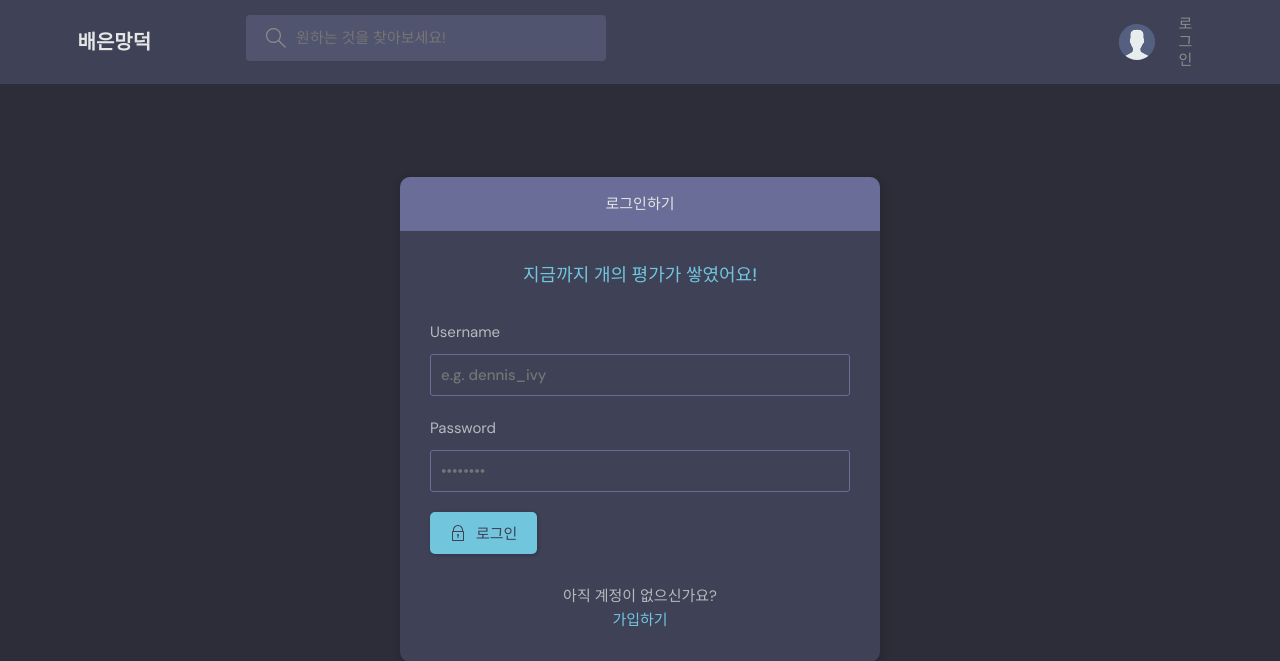
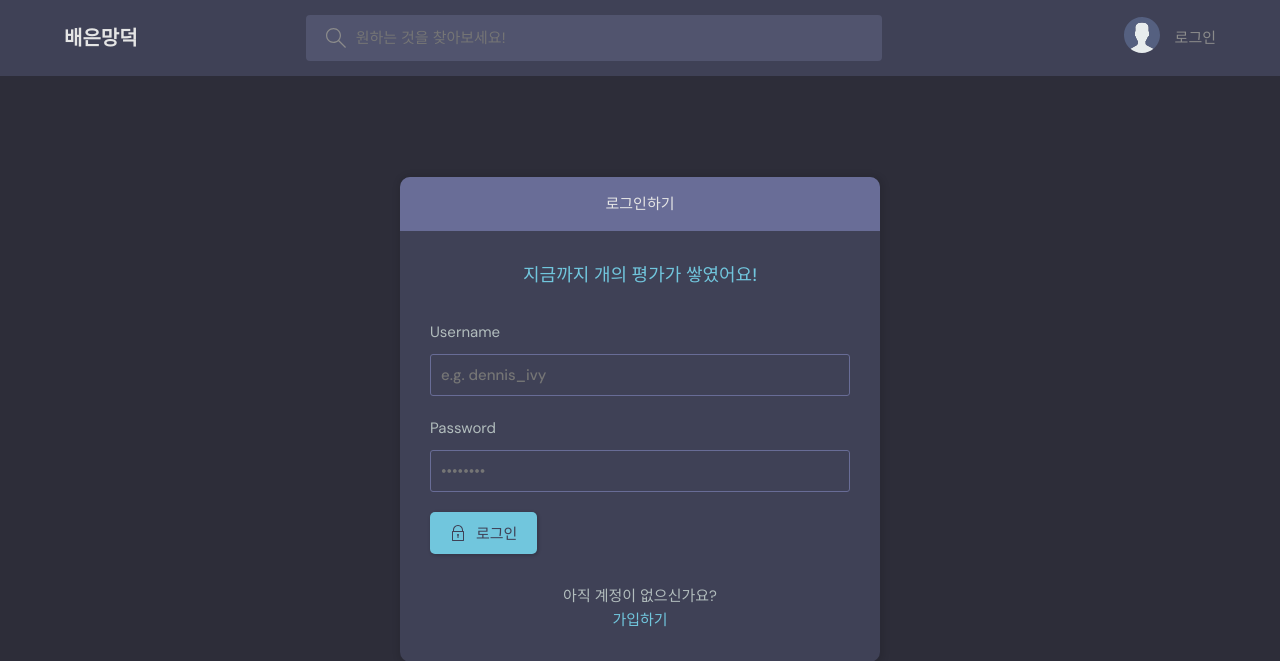
Before and after one commit to SeoheeMa/online-community, a Django app: a page that uses templates/main.html in a window 1280 px wide. Shown: the top 661 px of the page. Run offline with Django 5.2, Linux system fonts and the light colour scheme.

Commit message:
Navbar 와 main 의 alignment 조정

```diff
--- a/static/styles/style.css
+++ b/static/styles/style.css
@@ -266,13 +266,20 @@ a {
 ================================*/
 
 .header {
-  padding: 1.5rem;
+  padding: 1.5rem 0;
   background-color: var(--color-dark);
 }
 
 .header>.container {
   display: flex;
-  gap: 9.5rem;
+}
+
+.header__logo{
+  flex-basis: 18%;
+}
+
+.header__user{
+  flex-basis: 25%;
 }
 
 .header__logo,
@@ -300,6 +307,10 @@ a {
   align-items: center;
   gap: 1rem;
   border-radius: 4px;
+}
+
+.header__search{
+  flex-basis: 50%;
 }
 
 .header__search svg {
@@ -340,8 +351,10 @@ a {
 }
 
 .header__menu {
-  margin-left: auto;
   position: relative;
+  width: 30rem;
+  display: flex;
+  justify-content: flex-end;
 }
 
 .header__menu a {
@@ -397,6 +410,7 @@ a {
   display: flex;
   justify-content: space-between;
   align-items: flex-start;
+  padding: 4px;
 }
 
 .layout--3>.container>div:first-child {
--- a/templates/main.html
+++ b/templates/main.html
@@ -11,7 +11,6 @@
 </head>
 
 <body>
-
     {% include 'navbar.html' %}
 
     {% if messages %}
--- a/templates/navbar.html
+++ b/templates/navbar.html
@@ -1,6 +1,17 @@
+<style>
+    .header{
+        width: 100%;
+    }
+    .header .container{
+        display: flex;
+        justify-content: space-between;
+        align-items: center;
+    }
+</style>
+
 {% load static %}
 <header class="header header--loggedIn">
-    <div class="container">
+    <div class="container d-flex justify-content-evenly">
             <a href="{% url 'home' %}" class="header__logo">
                 <h1>배은망덕</h1>
             </a>
@@ -15,10 +26,10 @@
                     <input name="q" placeholder="원하는 것을 찾아보세요!" />
                 </label>
             </form>
+
             <nav class="header__menu">
 
             <!-- Logged In -->
-
             {% if request.user.is_authenticated %}
             <div class="header__user">
                 <a href="{% url 'user-profile' user.id %}">
@@ -38,8 +49,8 @@
 
             <!-- Not Logged In -->
                 <a href="{% url 'login' %}">
-                <img src="{% static 'images/avatar.svg' %}" />
-                <p>로그인</p>
+                    <div class="p-2 g-col-6"><img src="{% static 'images/avatar.svg' %}" /></div>
+                    <div class="p-2 g-col-6"><p>로그인</p></div>
                 </a>
 
             {% endif %}
```
Lines whose indentation alone changed are shown as unchanged.
